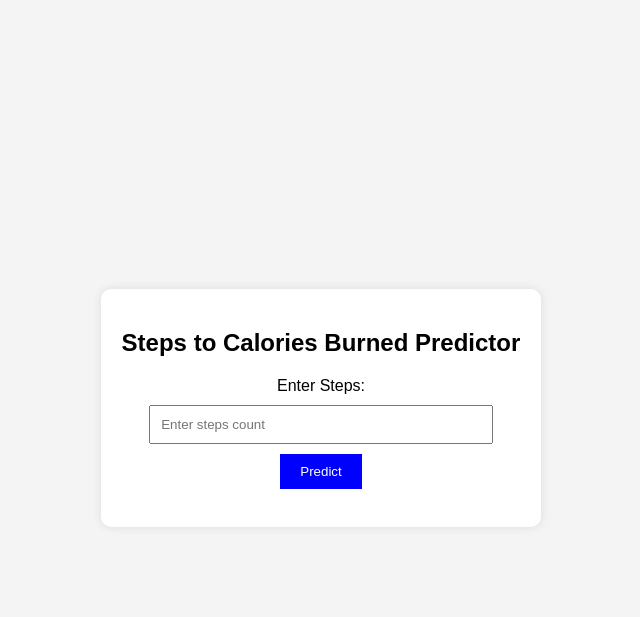
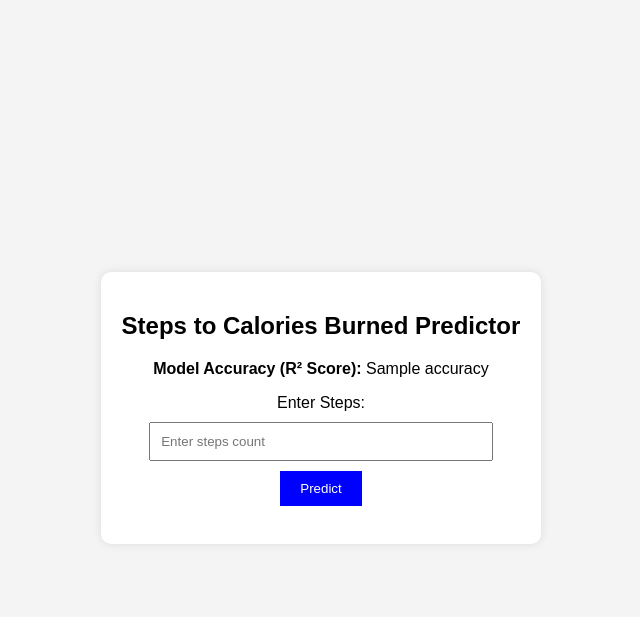
Before and after one commit to Tigin-T-om/Predictify, a Flask app: template SLR_Calories_Prediction/templates/index.html in a window 1280 px wide. Shown: the top 617 px of the page, without its empty margins (319-959 px from the left). Run offline with Flask 3, Linux system fonts and the light colour scheme; the template is opened without the code that fills it: most values are stand-ins (such as "Sample title", 1, 10 or a date in 2020); parts of the project's set-up code (start-up, migrations or seed data) failed here and were passed over.

Commit message:
small changes

```diff
--- a/SLR_Calories_Prediction/app.py
+++ b/SLR_Calories_Prediction/app.py
@@ -1,22 +1,43 @@
 from flask import Flask, render_template, request, jsonify
 import numpy as np
 import joblib
+import pandas as pd
+from sklearn.model_selection import train_test_split
 
 app = Flask(__name__)
 
 # Load trained model
 regressor = joblib.load("slr_model.pkl")
 
+# Load dataset for accuracy calculation
+dataset = pd.read_csv('D:/projects/SLR/SLR_Calories_Prediction/steps_calories.csv')
+X = dataset.iloc[:, 0:1].values
+y = dataset.iloc[:, 1:2].values
+
+# Split dataset (same as training)
+X_train, X_test, y_train, y_test = train_test_split(X, y, test_size=0.3, random_state=0)
+
+# Compute R² Score (Accuracy) based on test set
+r2_score = regressor.score(X_test, y_test)
+formatted_accuracy = f"{r2_score:.4f}"  # Convert to string
+
 @app.route('/')
 def home():
-    return render_template('index.html')
+    print(f"Sending Accuracy to Frontend: {formatted_accuracy}")  # Debugging
+    return render_template('index.html', accuracy=formatted_accuracy)  # Ensure accuracy is passed
 
 @app.route('/predict', methods=['POST'])
 def predict():
     data = request.get_json()
     steps_input = np.array([[data['steps']]])
     prediction = regressor.predict(steps_input)
-    return jsonify({'calories_burned': prediction[0][0]})
+
+    print(f"Sending Prediction: {prediction[0][0]}, Accuracy: {formatted_accuracy}")  # Debugging
+
+    return jsonify({
+        'calories_burned': prediction[0][0],
+        'accuracy': formatted_accuracy  # Ensure accuracy is sent
+    })
 
 if __name__ == '__main__':
     app.run(debug=True)
--- a/SLR_Calories_Prediction/static/script.js
+++ b/SLR_Calories_Prediction/static/script.js
@@ -1,22 +1,39 @@
 function predictCalories() {
-    let steps = document.getElementById("steps").value;
+    let steps = document.getElementById("steps").value.trim();
 
-    if (!steps) {
-        alert("Please enter the number of steps.");
+    // Validate input
+    if (!steps || isNaN(steps) || steps <= 0) {
+        alert("Please enter a valid number of steps.");
         return;
     }
 
+    // Show loading message
+    document.getElementById("result").innerHTML = "Calculating...";
+
     fetch('/predict', {
         method: 'POST',
-        headers: {
-            'Content-Type': 'application/json'
-        },
+        headers: { 'Content-Type': 'application/json' },
         body: JSON.stringify({ steps: parseFloat(steps) })
     })
-    .then(response => response.json())
+    .then(response => {
+        if (!response.ok) {
+            throw new Error("Server response was not OK");
+        }
+        return response.json();
+    })
     .then(data => {
         document.getElementById("result").innerHTML =
-            "Predicted Calories Burned: " + data.calories_burned.toFixed(2);
+            `Predicted Calories Burned: ${data.calories_burned.toFixed(2)}`;
+
+        console.log("Received Accuracy:", data.accuracy);  // Debugging
+
+        // Ensure accuracy is updated dynamically
+        if (data.accuracy) {
+            document.getElementById("accuracy").innerText = data.accuracy;
+        }
     })
-    .catch(error => console.error('Error:', error));
+    .catch(error => {
+        console.error("Error:", error);
+        document.getElementById("result").innerHTML = "Error in prediction. Try again.";
+    });
 }
--- a/SLR_Calories_Prediction/templates/index.html
+++ b/SLR_Calories_Prediction/templates/index.html
@@ -9,9 +9,16 @@
 <body>
     <div class="container">
         <h2>Steps to Calories Burned Predictor</h2>
+
+        <!-- Display Model Accuracy -->
+        <p><strong>Model Accuracy (R² Score):</strong> <span id="accuracy">{{ accuracy }}</span></p>
+
+
+
         <label for="steps">Enter Steps:</label>
         <input type="number" id="steps" placeholder="Enter steps count">
         <button onclick="predictCalories()">Predict</button>
+
         <h3 id="result"></h3>
     </div>
 
--- a/SLR_Calories_Prediction/train_model.py
+++ b/SLR_Calories_Prediction/train_model.py
@@ -7,7 +7,7 @@ from sklearn.linear_model import LinearRegression
 import joblib
 
 # Load Dataset
-dataset = pd.read_csv('D:\projects\SLR\SLR_Calories_Prediction\steps_calories.csv')
+dataset = pd.read_csv("F:\projects\SLR\SLR_Calories_Prediction\steps_calories.csv")
 X = dataset.iloc[:, 0:1].values
 y = dataset.iloc[:, 1:2].values
 
```
